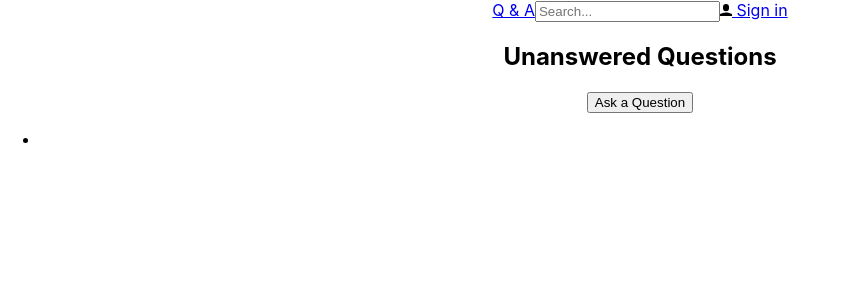
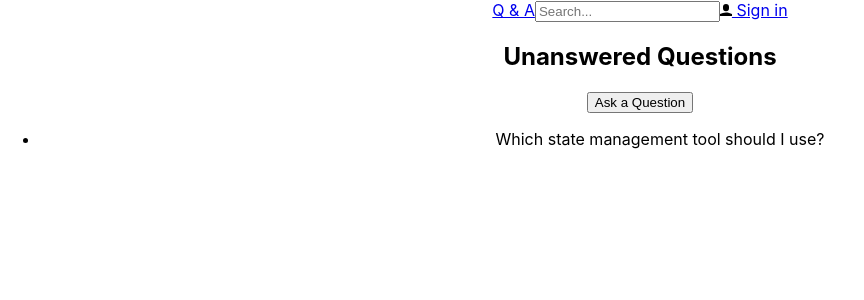
Before and after one commit to lgtoledo/QandA, a React (Create React App) app in the folder frontend/: page / in a window 1280 px wide. Shown: the top 300 px of the page, without its empty margins (0-864 px from the left). Built offline with nearby package versions, Linux system fonts and the light colour scheme.

Commit message:
Probamos una Function Prop (Render Prop) para que el render de la Question se pueda hacer desde el componente consumidor(HomePage)

```diff
--- a/frontend/src/HomePage.tsx
+++ b/frontend/src/HomePage.tsx
@@ -10,6 +10,9 @@
       <PageTitle>Unanswered Questions</PageTitle>
       <button>Ask a Question</button>
     </div>
-    <QuestionList data={getUnansweredQuestions()} />
+    <QuestionList
+      data={getUnansweredQuestions()}
+      renderItem={(question) => <div>{question.title}</div>}
+    />
   </Page>
 );
--- a/frontend/src/QuestionList.tsx
+++ b/frontend/src/QuestionList.tsx
@@ -1,14 +1,20 @@
 import React from 'react';
 import { QuestionData } from './QuestionsData';
+import { Question } from './Question';
 
 interface Props {
   data: QuestionData[];
+  renderItem?: (item: QuestionData) => JSX.Element;
 }
 
-export const QuestionList = ({ data }: Props) => (
+export const QuestionList = ({ data, renderItem }: Props) => (
   <ul>
-    {data.map((question) => (
-      <li key={question.questionId}></li>
-    ))}
+    {data.map((question) => {
+      return (
+        <li key={question.questionId}>
+          {renderItem ? renderItem(question) : <Question data={question} />}
+        </li>
+      );
+    })}
   </ul>
 );
```
